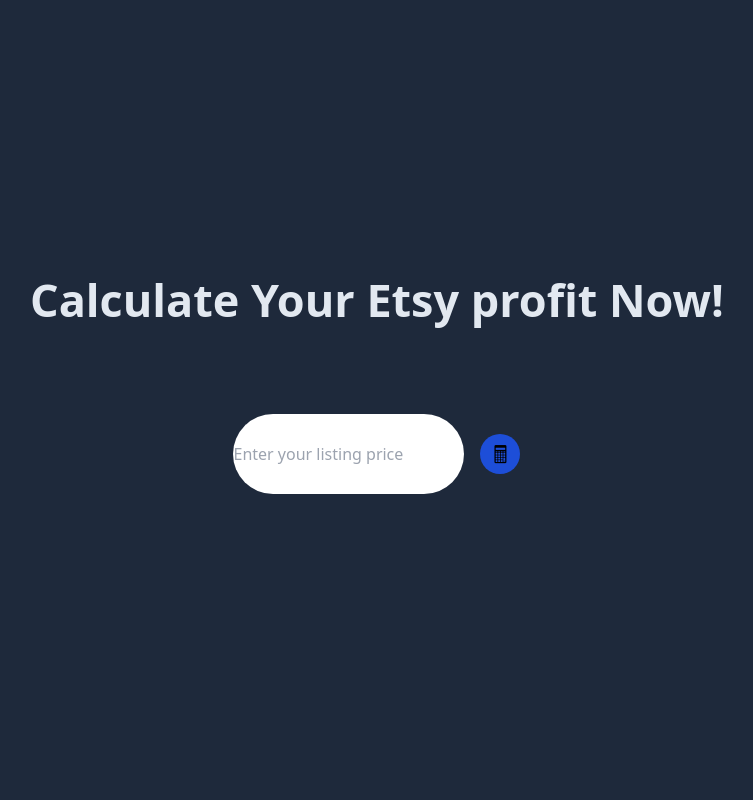
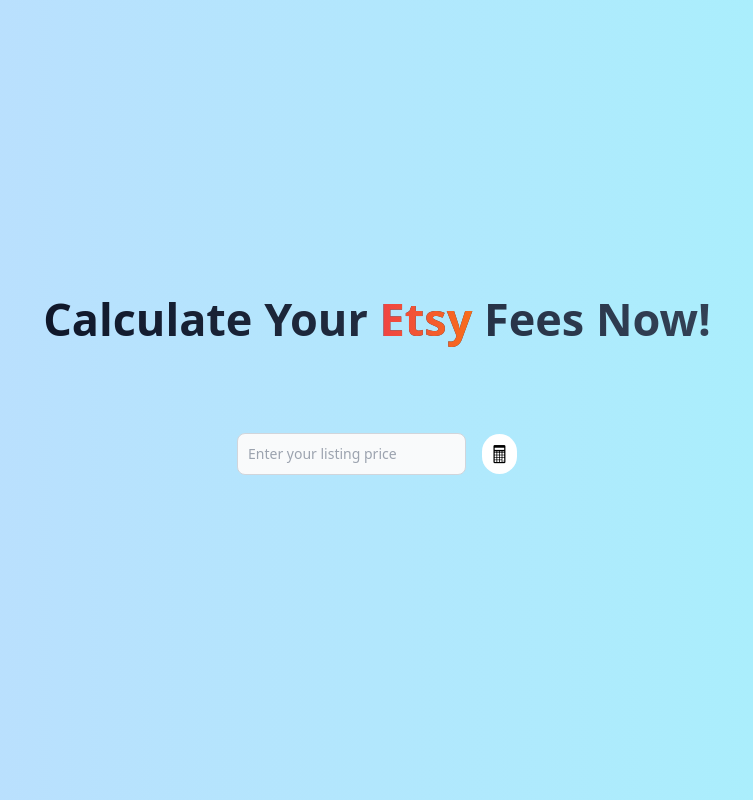
Before and after one commit to M7zain/etsyCal, a plain HTML site: page src/index.html in a window 1280 px wide. Shown: the whole page, without its empty margins (263-1016 px from the left). Drawn offline with Linux system fonts and the light colour scheme.

Commit message:
some style

```diff
--- a/src/index.html
+++ b/src/index.html
@@ -7,20 +7,20 @@
     <link href="./output.css" rel="stylesheet">
 
 </head>
-<body class="flex justify-center items-center bg-slate-800 h-screen"   >
+<body class="flex justify-center items-center h-screen bg-gradient-to-r from-blue-200 to-cyan-200">
     <div class="flex flex-col justify-center items-center ">
 
-        <h1 class="font-bold mb-10 md:mb-20 text-slate-200 text-[45px] text-center">Calculate Your Etsy profit Now!</h1>
+        <h1 class="font-bold mb-10 md:mb-20 bg-gradient-to-r from-slate-900 to-slate-700 text-[45px] text-center inline-block text-transparent bg-clip-text">Calculate Your <span class="bg-gradient-to-r from-red-500 to-orange-500 bg-clip-text"> Etsy </span> Fees Now!</h1>
 
     <div class="flex justify-center items-center ">
-        <input type='number' id="listing_price" placeholder="Enter your listing price " class="h-10 md:h-20 mr-4 rounded-full" >
-        <button onclick={Calculate()} class="bg-blue-700 p-2 rounded-full text-2xl h-10 w-10  flex justify-center items-center ">
+        <input type='number' id="listing_price" placeholder="Enter your listing price " class=" mr-4 bg-gray-50 border border-gray-300 text-gray-900 text-sm rounded-lg focus:ring-blue-500 focus:border-blue-500 block w-full p-2.5 dark:bg-gray-700 dark:border-gray-600 dark:placeholder-gray-400 dark:text-white dark:focus:ring-blue-500 dark:focus:border-blue-500" >
+        <button onclick={Calculate()} class="bg-white p-2 rounded-full text-2xl h-10 w-10  flex justify-center items-center ">
             🖩
         </button>
       </div>
 
 
-        <p id="answer" class="text-lg text-white mt-10 ">
+        <p id="answer" class="text-lg text-slate-800 mt-10 ">
 
         </p>
     </div>
@@ -55,7 +55,7 @@
     let total_fees = transaction_fee + listing_fee + processing_fee_total + regulatory_fee + vat_fee + state_fee;
 
     // Display the result
-    document.getElementById("answer").innerHTML = total_fees.toFixed(2); // Format to 2 decimal places
+    document.getElementById("answer").innerHTML = total_fees.toFixed(2) + "$"; // Format to 2 decimal places
 }
 
     </script>
```
Also changed, not shown: src/output.css.
